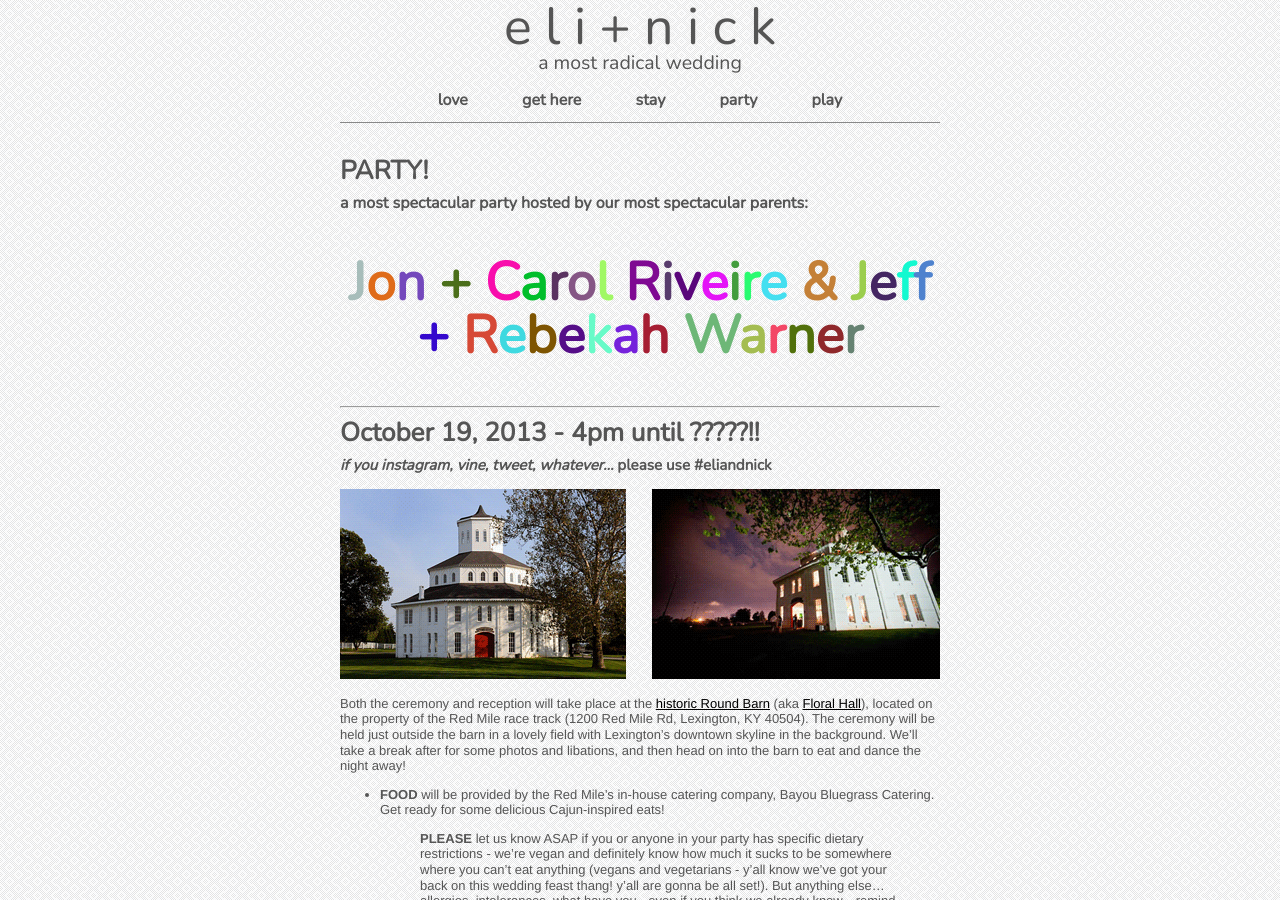
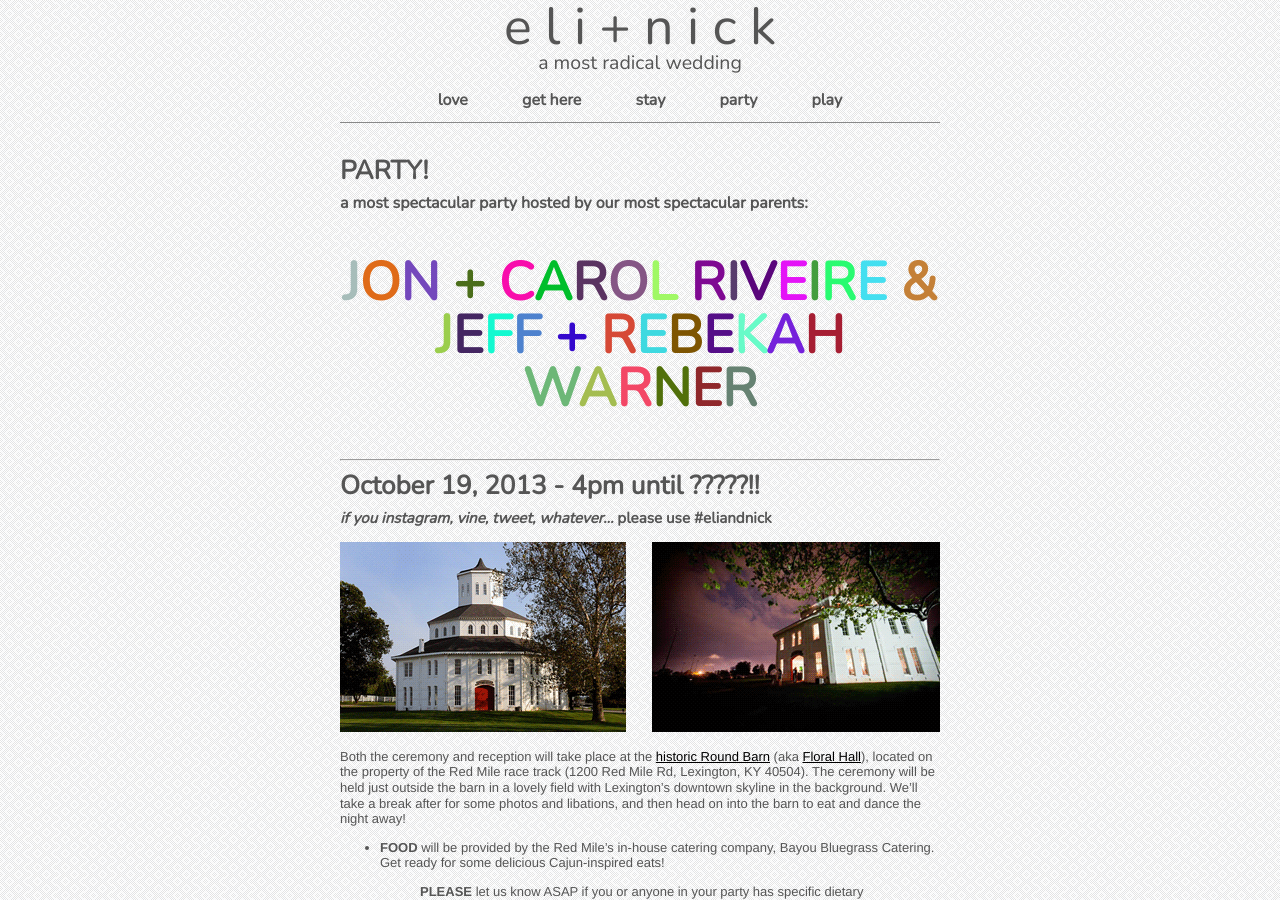
Before and after one commit to nikolaiwarner/eliandnick.com, a Jekyll site: the page built from party.md, in a window 1280 px wide and 900 px high. Built offline with Jekyll 4.4.1, drawn with Linux system fonts in a browser that asks for light colours; nearby versions of some CDN libraries.

Commit message:
Update party.md

```diff
--- a/party.md
+++ b/party.md
@@ -5,7 +5,7 @@ title: Who likes to rock the party?
 
 # PARTY!
 ## a most spectacular party hosted by our most spectacular parents:
-<h2 class="sparkle">Jon + Carol Riveire &amp; Jeff + Rebekah Warner
+<h2 class="sparkle">JON + CAROL RIVEIRE &amp; JEFF + REBEKAH WARNER
 </h2>
 ***
 
```
